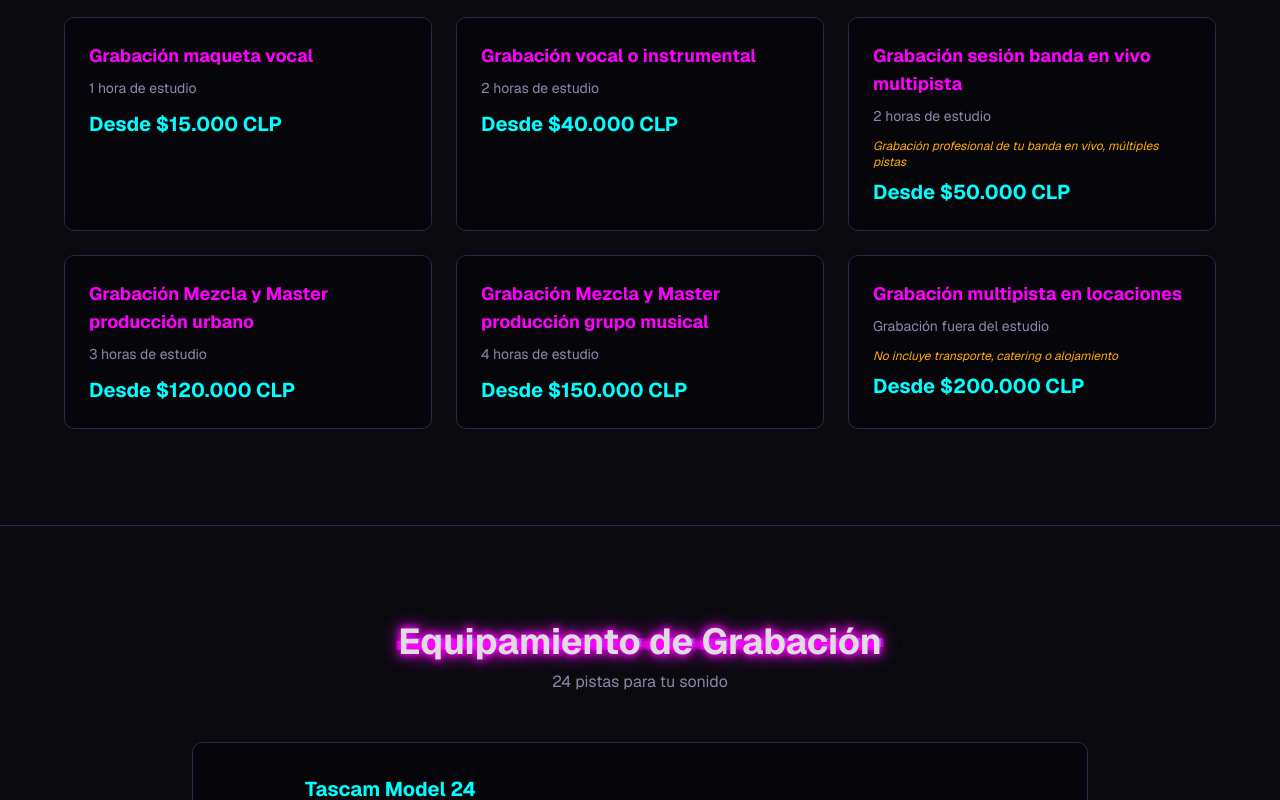
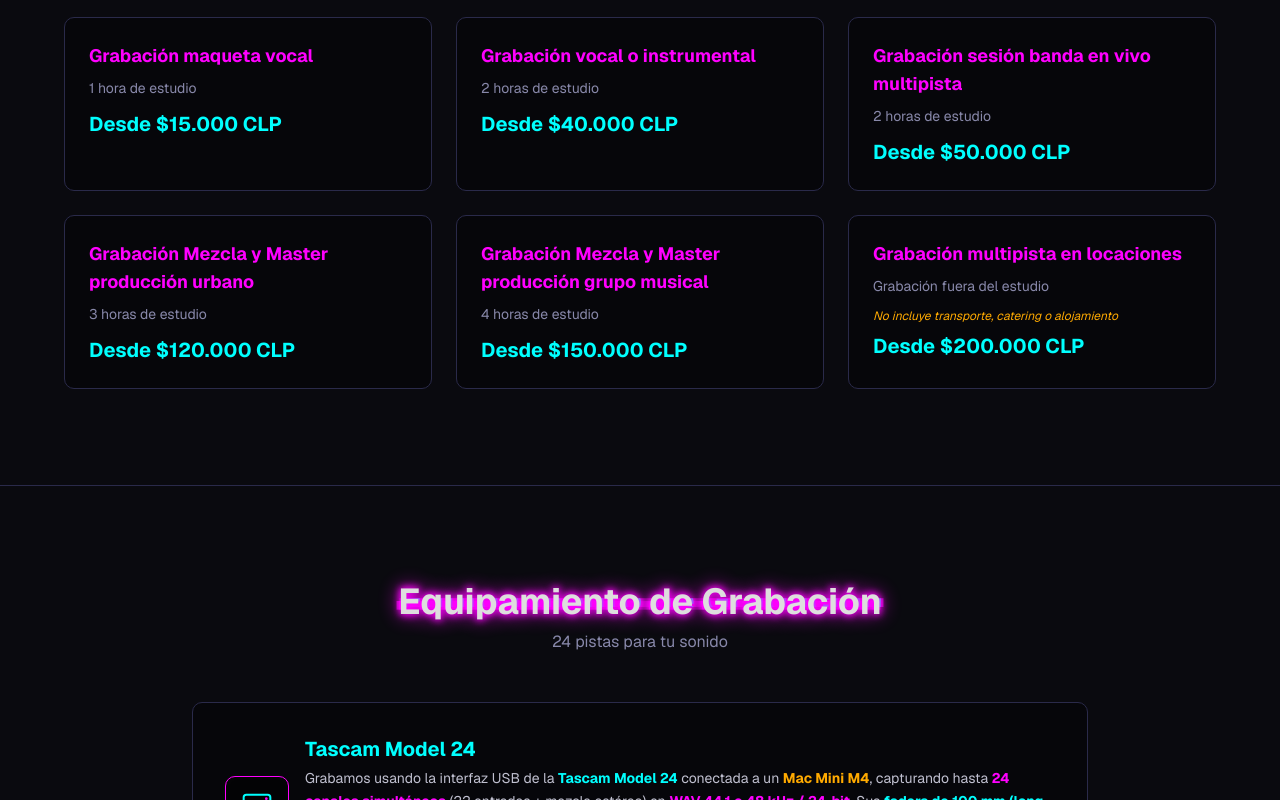
Before and after one commit to superdandi/vizcoso, a Next.js app: page /vizcoso/ in a window 1280 px wide. Shown: the part 1000-1800 px from the top of the page. Built offline with nearby package versions, Linux system fonts and the light colour scheme.

Commit message:
Grupo D: quitar nota en sesión banda + renombrar video a 'Video sesión musical'

```diff
--- a/src/data/services.ts
+++ b/src/data/services.ts
@@ -30,7 +30,6 @@ export const serviciosGrabacion: Service[] = [
   {
     title: "Grabación sesión banda en vivo multipista",
     description: "2 horas de estudio",
-    note: "Grabación profesional de tu banda en vivo, múltiples pistas",
     price: "Desde $50.000 CLP",
   },
   {
@@ -74,7 +73,7 @@ export const videoServicios: VideoService[] = [
     price: "Desde $250.000 CLP",
   },
   {
-    title: "Producción de video sesión banda en vivo",
+    title: "Video sesión musical",
     price: "Desde $210.000 CLP",
   },
   {
```
